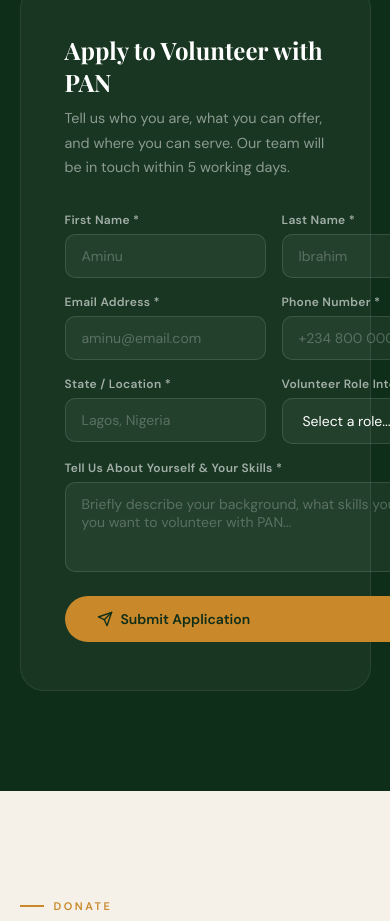
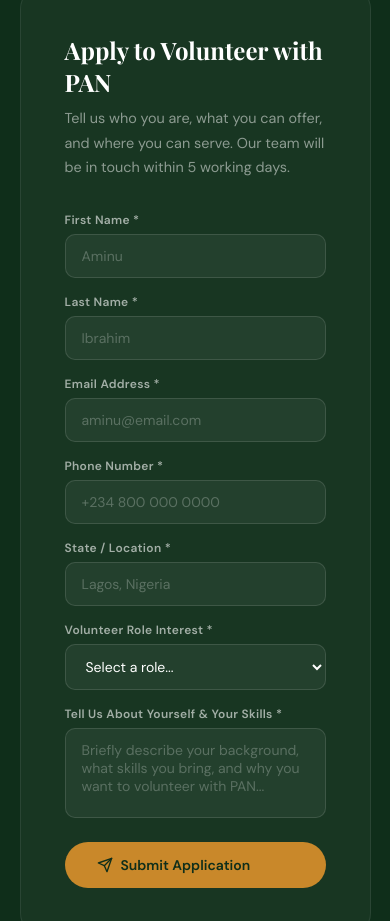
Before and after one commit to comecodeAfrica-creator/NGO-website, a plain HTML site: page get-involved.html in a window 390 px wide. Shown: the part 3685-4606 px from the top of the page. Drawn offline with nearby package versions, Linux system fonts and the light colour scheme; a web font is replaced by a local one.

Commit message:
Update get-involved.html

```diff
--- a/get-involved.html
+++ b/get-involved.html
@@ -120,15 +120,7 @@
   grid-template-columns: 1fr 1fr;
   gap: 16px;
 }
-  @media (max-width: 768px) {
-  .vol-form {
-    grid-template-columns: 1fr;
-  }
 
-  .form-group.full {
-    grid-column: span 1;
-  }
-  }
 .form-group{display:flex;flex-direction:column;gap:6px}
 .form-group.full{grid-column:span 2}
 .form-group label{font-size:12px;font-weight:600;color:rgba(255,255,255,.6);letter-spacing:.3px}
@@ -228,7 +220,11 @@
   .page-hero-dec{display:none}
   .why-visual{display:none}
   .dw-tiers{grid-template-columns:1fr 1fr}
+  .form-group.full {
+    grid-column: span 1;
+  }
 }
+
 @media(max-width:600px){
   .vol-roles{grid-template-columns:1fr}
   .partner-types{grid-template-columns:1fr 1fr}
```
